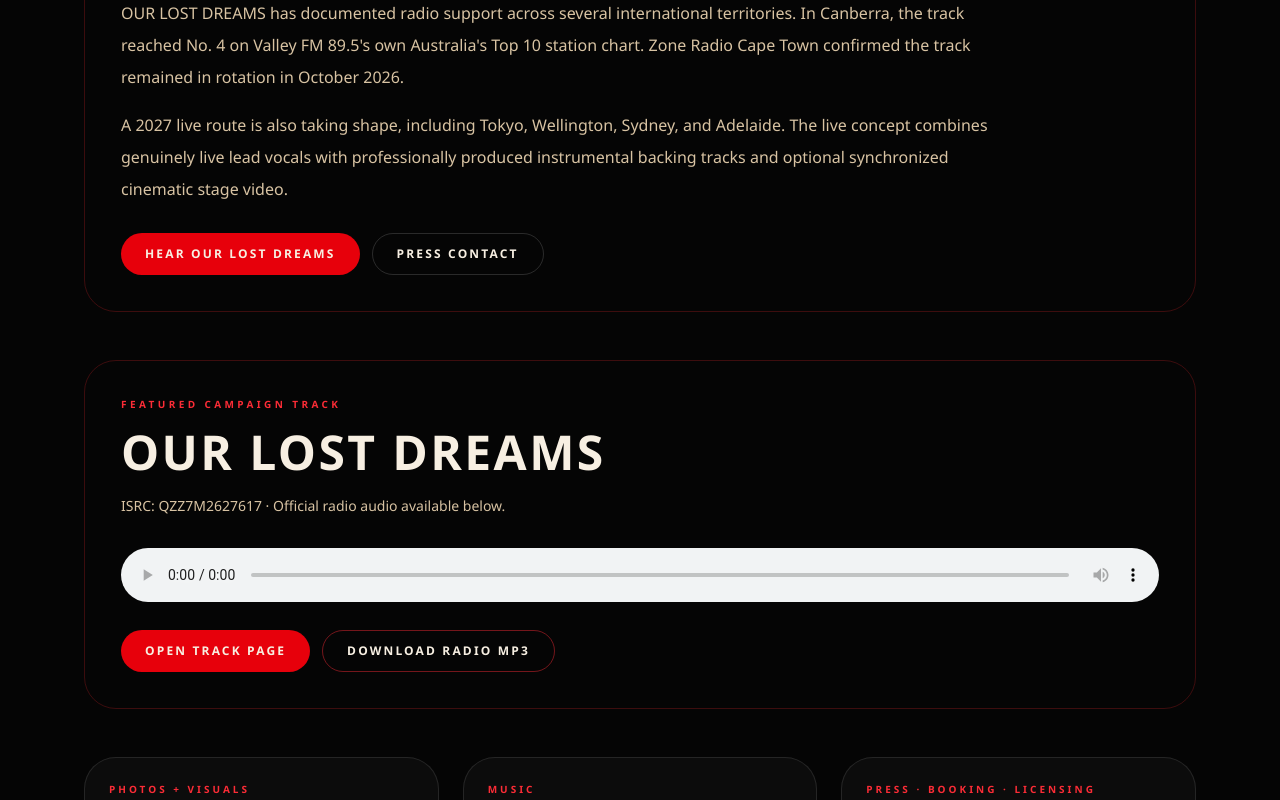
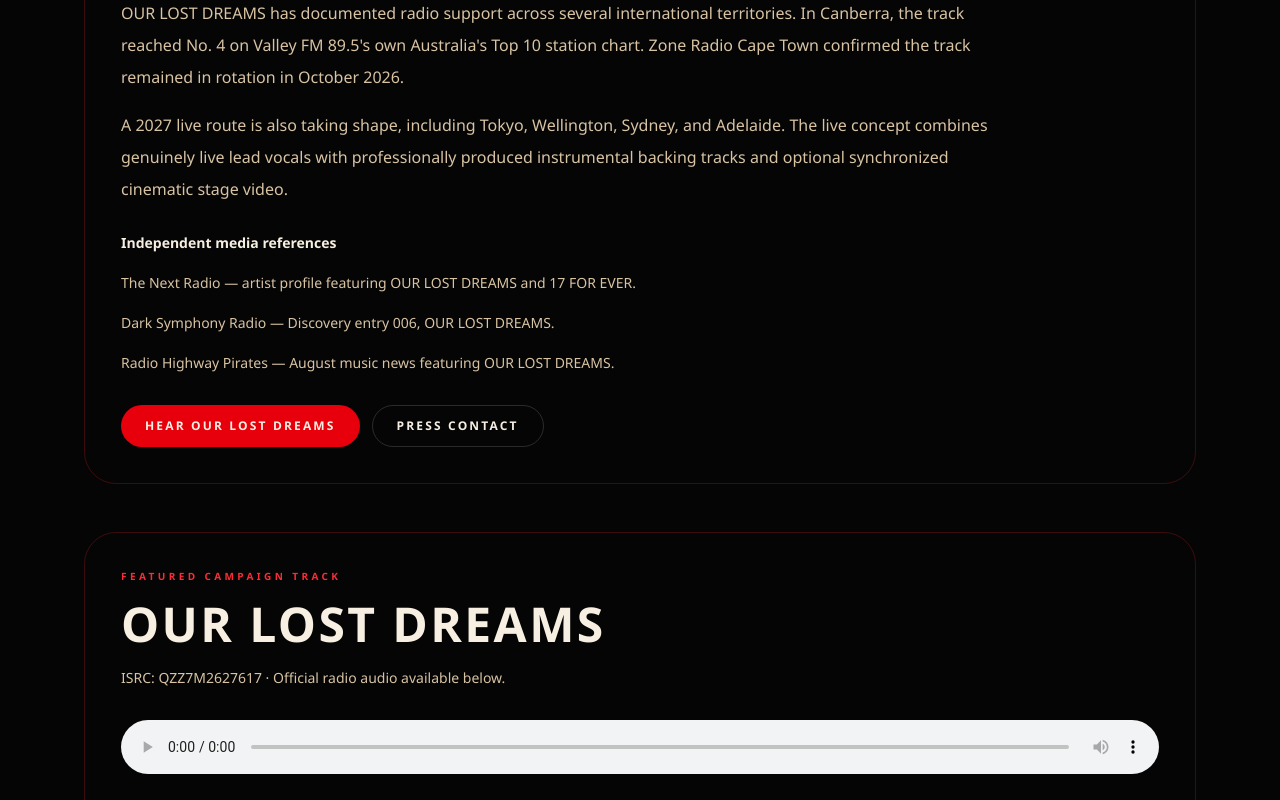
Before and after one commit to kamdridi-lgtm/kamdridi-site, a Next.js app in the folder band-site/: page /press in a window 1280 px wide. Shown: the part 1659-2459 px from the top of the page. Built offline with nearby package versions, Linux system fonts and the light colour scheme; no server answers; the database is empty.

Commit message:
Oscar: add verified independent media references to EPK

```diff
--- a/band-site/app/press/page.tsx
+++ b/band-site/app/press/page.tsx
@@ -123,6 +123,12 @@ export default function PressPage() {
           <p className="mt-4 max-w-4xl text-sm leading-7 text-stone-300 md:text-base md:leading-8">
             A 2027 live route is also taking shape, including Tokyo, Wellington, Sydney, and Adelaide. The live concept combines genuinely live lead vocals with professionally produced instrumental backing tracks and optional synchronized cinematic stage video.
           </p>
+          <div className="mt-6 space-y-3 text-sm leading-7 text-stone-300">
+            <h3 className="font-bold text-white">Independent media references</h3>
+            <p><a className="underline hover:text-red-400" href="https://thenextradio.net/artist/kam-dridi/">The Next Radio</a> — artist profile featuring OUR LOST DREAMS and 17 FOR EVER.</p>
+            <p><a className="underline hover:text-red-400" href="https://darksymphonyradio.co.uk/">Dark Symphony Radio</a> — Discovery entry 006, OUR LOST DREAMS.</p>
+            <p><a className="underline hover:text-red-400" href="https://radiohp.net/news-from-the-highway-august/">Radio Highway Pirates</a> — August music news featuring OUR LOST DREAMS.</p>
+          </div>
           <div className="mt-7 flex flex-wrap gap-3">
             <Link
               href="/our-lost-dreams"
```
